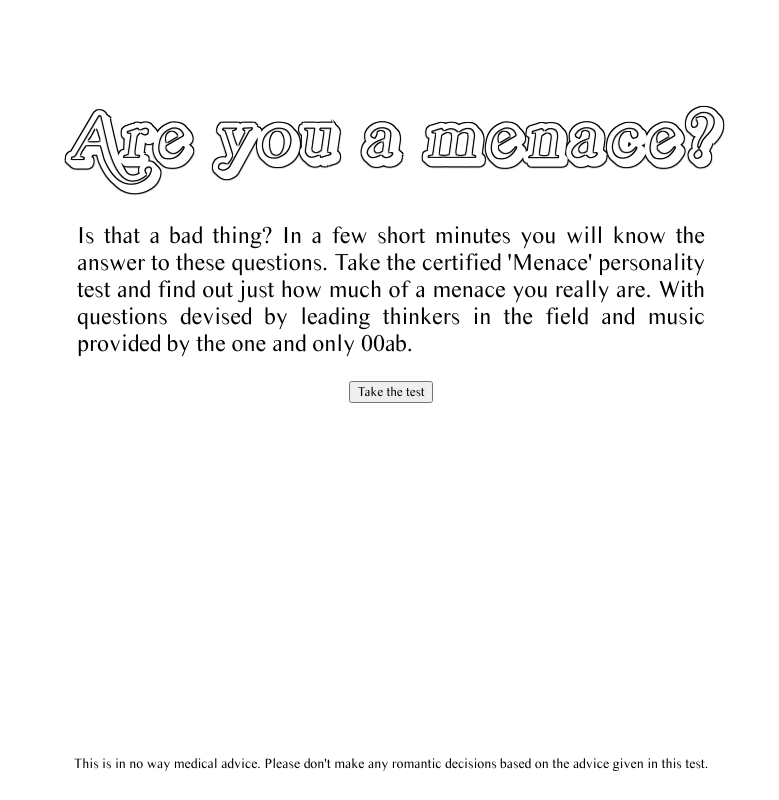
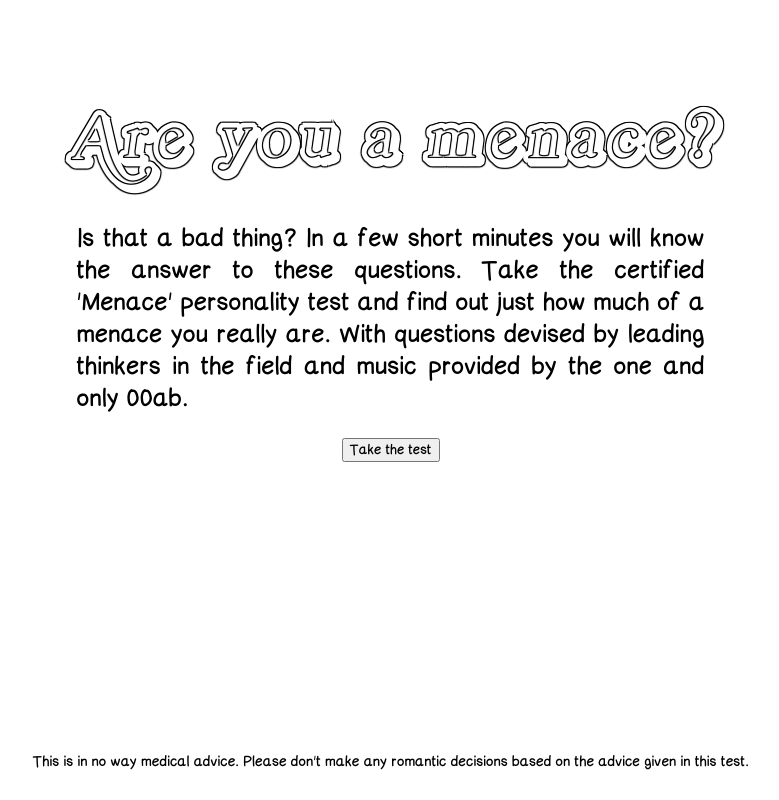
Before and after one commit to CampbellDocherty/menace, a React (Vite) app: page / in a window 1280 px wide. Shown: the whole page, without its empty margins (249-1028 px from the left). Built offline with nearby package versions, Linux system fonts and the light colour scheme.

Commit message:
Font and button style

```diff
--- a/src/index.css
+++ b/src/index.css
@@ -1,15 +1,12 @@
 @font-face {
   font-family: 'RoyalAcidOutline';
-  src:
-    local('RoyalAcidOutline'),
+  src: local('RoyalAcidOutline'),
     url(./fonts/RoyalAcidOutline.ttf) format('truetype');
 }
 
 @font-face {
-  font-family: 'TimesSanSerif';
-  src:
-    local('TimesSanSerif'),
-    url(./fonts/TimesSanSerif.ttf) format('truetype');
+  font-family: 'ComicNeueSans';
+  src: local('ComicNeueSans'), url(./fonts/ComicNeueSans.ttf) format('truetype');
 }
 
 :root {
@@ -22,11 +19,11 @@
 
 body {
   margin: 0;
-  font-family: 'TimesSanSerif';
+  font-family: 'ComicNeueSans';
 }
 
 button {
-  font-family: 'TimesSanSerif';
+  font-family: 'ComicNeueSans';
 }
 
 p {
--- a/src/pages/Scenario/ProgressBar.tsx
+++ b/src/pages/Scenario/ProgressBar.tsx
@@ -6,7 +6,7 @@ const Bar = styled.div`
   height: 20px;
   border-radius: 8px;
   background-color: #eeeeee;
-  margin-bottom: 40px;
+  margin-bottom: 32px;
   margin-top: 40px;
 `;
 
--- a/src/pages/Scenario/index.tsx
+++ b/src/pages/Scenario/index.tsx
@@ -6,6 +6,7 @@ import { CtaCopy, useGetScenarioCopy } from './useGetScenarioCopy';
 import {
   BackArrow,
   BackButton,
+  BubbleButton,
   Button,
   ButtonContainer,
   ScenarioContainer,
@@ -78,9 +79,9 @@ export const Scenario = ({
             <ScenarioTitle>{copy.title}</ScenarioTitle>
             <ButtonContainer>
               {shuffle(copy.cta).map(({ text, menaceValue }) => (
-                <Button key={text} onClick={() => onAnswer(menaceValue)}>
+                <BubbleButton key={text} onClick={() => onAnswer(menaceValue)}>
                   {text}
-                </Button>
+                </BubbleButton>
               ))}
             </ButtonContainer>
           </TransitionContainer>
--- a/src/pages/Scenario/styles.ts
+++ b/src/pages/Scenario/styles.ts
@@ -83,3 +83,36 @@ export const TransitionContainer = styled.section<{
       $isforward === 'true' ? 'translateX(-100%)' : 'translateX(100%)'};
   }
 `;
+
+export const BubbleButton = styled.button`
+  border-radius: 8px;
+  background: none;
+  min-height: 40px;
+  height: fit-content;
+  margin-bottom: 16px;
+  font-size: 20px;
+  cursor: pointer;
+  position: relative;
+  display: inline-block;
+  text-align: center;
+  line-height: 1.3em;
+  padding: 8px;
+  border: 2px solid black;
+  box-sizing: border-box;
+
+  /* &::after {
+    content: '';
+    display: block;
+    position: absolute;
+    box-sizing: border-box;
+
+    height: 4px;
+    width: 4px;
+    bottom: 10px;
+    left: -2px;
+    background: #fff;
+    box-shadow: -4px -4px #fff, -4px 0 #fff, -8px 0 #fff, 0 -8px #fff,
+      -4px 4px #000, -8px 4px #000, -12px 4px #000, -16px 4px #000, -12px 0 #000,
+      -8px -4px #000, -4px -8px #000, 0 -4px #fff;
+  } */
+`;
```
Also changed, not shown: src/fonts/ComicNeueSans.ttf (added), src/fonts/TimesSanSerif.ttf (deleted).
